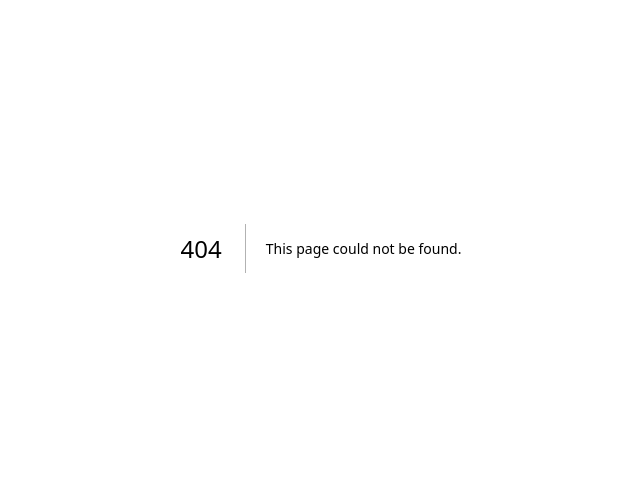
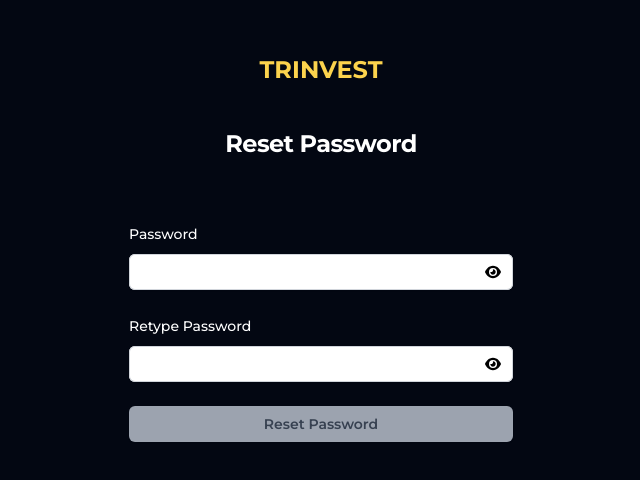
Before and after one commit to JayHansea/trinvest, a Next.js app: page /resetpassword in a window 1280 px wide. Before the commit this address had no page. Shown: the part 152-632 px from the top of the page, without its empty margins (319-959 px from the left). Built offline with nearby package versions, Linux system fonts and the light colour scheme.

Commit message:
reset password

```diff
--- /dev/null
+++ b/app/api/users/resetpassword/route.ts
@@ -0,0 +1,57 @@
+import { connect } from "@/dbConfig/dbConfig";
+import { NextRequest, NextResponse } from "next/server";
+import User from "@/models/userModel";
+import bcryptjs from "bcryptjs";
+
+connect();
+
+export async function POST(request: NextRequest) {
+  try {
+    const reqBody = await request.json();
+    const { token, password, confirmpassword } = reqBody;
+    console.log("token: ", token);
+
+    // check current time
+    const currentTime = Date.now();
+    console.log(currentTime);
+
+    // find user
+    const user = await User.findOne({
+      forgotPasswordToken: token,
+      forgotPasswordTokenExpiry: { $gt: currentTime },
+    });
+
+    // confirm if token is valid
+    if (!user) {
+      return NextResponse.json({ error: "Invalid token" }, { status: 400 });
+    }
+    console.log("User: ", user);
+
+    // Check if passwords match
+    if (password !== confirmpassword) {
+      return NextResponse.json(
+        { error: "Passwords do not match" },
+        { status: 400 }
+      );
+    }
+
+    // hash password
+    const salt = await bcryptjs.genSalt(10);
+    const hashedPassword = await bcryptjs.hash(password, salt);
+
+    // save new password
+    user.password = hashedPassword;
+    user.confirmpassword = hashedPassword;
+    user.forgotPasswordToken = undefined;
+    user.forgotPasswordTokenExpiry = undefined;
+    await user.save();
+
+    // return response
+    return NextResponse.json({
+      message: "Password reset successfully",
+      success: true,
+    });
+  } catch (error: any) {
+    return NextResponse.json({ error: error.message }, { status: 500 });
+  }
+}
--- a/app/forgotpassword/page.tsx
+++ b/app/forgotpassword/page.tsx
@@ -3,8 +3,10 @@
 import Link from "next/link";
 import toast, { Toaster } from "react-hot-toast";
 import axios from "axios";
+import { useRouter } from "next/navigation";
 
 const ForgotPassword = () => {
+  const router = useRouter();
   const [email, setEmail] = useState("");
   const [buttonDisabled, setButtonDisabled] = useState(false);
   const [loading, setLoading] = useState(false);
@@ -26,6 +28,12 @@
         },
         duration: 3000,
       });
+
+      // Simulate a successful password recovery and redirect after 3 seconds
+      setTimeout(() => {
+        setLoading(false);
+        router.push("/");
+      }, 3000);
     } catch (error: any) {
       console.log("Email submmission failed", error.message);
 
--- /dev/null
+++ b/app/resetpassword/page.tsx
@@ -0,0 +1,179 @@
+"use client";
+import React, { useEffect, useState } from "react";
+import { FaEye, FaEyeSlash } from "react-icons/fa6";
+import Link from "next/link";
+import { useRouter } from "next/navigation";
+import axios from "axios";
+import toast, { Toaster } from "react-hot-toast";
+
+const ResetPassword = () => {
+  const router = useRouter();
+  const [token, setToken] = useState("");
+  const [showPassword, setShowPassword] = useState(false);
+  const [showConfirmPassword, setShowConfirmPassword] = useState(false);
+  const [buttonDisabled, setButtonDisabled] = useState(false);
+  const [loading, setLoading] = useState(false);
+  const [user, setUser] = useState({
+    password: "",
+    confirmPassword: "",
+  });
+
+  useEffect(() => {
+    const urlToken = window.location.search.split("=")[1];
+    setToken(urlToken || "");
+  }, []);
+
+  const resetPassword = async (e: React.FormEvent<HTMLFormElement>) => {
+    e.preventDefault();
+    try {
+      setLoading(true);
+
+      // Check if passwords match
+      if (user.password !== user.confirmPassword) {
+        throw new Error("Passwords do not match");
+      }
+
+      const userPassword = await axios.post("/api/users/resetpassword", {
+        token,
+        password: user.password,
+        confirmpassword: user.confirmPassword,
+      });
+      console.log(userPassword);
+
+      // Simulate successful
+      toast.success("Password reset successful", {
+        style: {
+          backgroundColor: "#cef7ea",
+          color: "#306844",
+        },
+        duration: 3000,
+      });
+
+      // Simulate a successful password reset and redirect after 3 seconds
+      setTimeout(() => {
+        setLoading(false);
+        router.push("/login");
+      }, 3000);
+    } catch (error: any) {
+      console.log("Password reset failed", error.message);
+
+      toast.error(error.message, {
+        style: {
+          backgroundColor: "#FFCBDD",
+          color: "#f00",
+        },
+        duration: 3000,
+      });
+    } finally {
+      setLoading(false);
+    }
+  };
+
+  useEffect(() => {
+    // Enable/disable button based on form validity
+    if (user.password.length > 0 && user.confirmPassword.length > 0) {
+      setButtonDisabled(false);
+    } else {
+      setButtonDisabled(true);
+    }
+  }, [user]);
+
+  return (
+    <div
+      className={`bg-gray-950 flex md:h-full sm:h-full lg:h-screen flex-1 flex-col justify-center px-6 py-12 lg:px-8 place-content-center ${
+        loading && "cursor-wait"
+      } `}
+    >
+      <div className="sm:mx-auto sm:w-full sm:max-w-sm">
+        <h1 className="text-2xl text-center uppercase font-bold text-amber-300">
+          <Link href={"/"}>Trinvest</Link>
+        </h1>
+        <h2 className="mt-10 text-center text-2xl font-bold leading-9 tracking-tight text-white">
+          Reset Password
+        </h2>
+        <h2 className="mt-5 text-center text-base leading-9 tracking-tight text-white">
+          <Toaster />
+        </h2>
+      </div>
+      <div className="mt-10 sm:mx-auto sm:w-full sm:max-w-sm">
+        <form className="space-y-6" onSubmit={resetPassword}>
+          <div className="grid grid-cols-1 gap-x-8 gap-y-6 sm:grid-cols-2">
+            <div className="sm:col-span-2">
+              <label
+                htmlFor="password"
+                className="block text-sm font-medium leading-6 text-white"
+              >
+                Password
+              </label>
+              <div className="mt-2 relative">
+                <input
+                  id="password"
+                  name="password"
+                  type={showPassword ? "text" : "password"}
+                  autoComplete="current-password"
+                  required
+                  value={user.password}
+                  onChange={(e) =>
+                    setUser({ ...user, password: e.target.value })
+                  }
+                  className="block w-full rounded-md border-0 px-3 py-1.5 text-gray-800 shadow-sm ring-1 ring-inset ring-gray-300 placeholder:text-gray-400 focus:ring-2 focus:ring-inset focus:ring-amber-300 sm:text-sm sm:leading-6"
+                />
+                <button
+                  type="button"
+                  className="absolute inset-y-0 right-0 flex items-center px-3 cursor-pointer stroke-cyan-500 hover:stroke-cyan-700"
+                  onClick={() => setShowPassword(!showPassword)}
+                >
+                  {showPassword ? <FaEyeSlash /> : <FaEye />}
+                </button>
+              </div>
+            </div>
+            <div className="sm:col-span-2">
+              <label
+                htmlFor="confirmPassword"
+                className="block text-sm font-medium leading-6 text-white"
+              >
+                Retype Password
+              </label>
+              <div className="mt-2 relative">
+                <input
+                  id="confirmPassword"
+                  name="confirmPassword"
+                  type={showConfirmPassword ? "text" : "password"}
+                  autoComplete="current-password"
+                  required
+                  value={user.confirmPassword}
+                  onChange={(e) =>
+                    setUser({ ...user, confirmPassword: e.target.value })
+                  }
+                  className="block w-full rounded-md border-0 px-3 py-1.5 text-gray-800 shadow-sm ring-1 ring-inset ring-gray-300 placeholder:text-gray-400 focus:ring-2 focus:ring-inset focus:ring-amber-300 sm:text-sm sm:leading-6"
+                />
+                <button
+                  type="button"
+                  className="absolute inset-y-0 right-0 flex items-center px-3 cursor-pointer stroke-cyan-500 hover:stroke-cyan-700"
+                  onClick={() => setShowConfirmPassword(!showConfirmPassword)}
+                >
+                  {showConfirmPassword ? <FaEyeSlash /> : <FaEye />}
+                </button>
+              </div>
+            </div>
+          </div>
+
+          <div>
+            <button
+              type="submit"
+              disabled={buttonDisabled}
+              className={`flex w-full justify-center rounded-md px-3 py-1.5 text-sm font-semibold leading-6 shadow-sm hover:bg-white focus-visible:outline focus-visible:outline-2 focus-visible:outline-offset-2 focus-visible:outline-amber-300 bg-amber-300 text-black ${
+                buttonDisabled &&
+                "bg-gray-400 text-gray-700 cursor-not-allowed hover:bg-gray-400"
+              }  ${loading && "cursor-wait"}`}
+            >
+              Reset Password
+            </button>
+          </div>
+        </form>
+      </div>
+    </div>
+  );
+};
+
+export default ResetPassword;
--- a/helpers/mailer.ts
+++ b/helpers/mailer.ts
@@ -34,13 +34,15 @@
       to: email,
       subject:
         emailType === "VERIFY" ? "Verify your email" : "Reset your Password",
-      html: `<p>Click <a href="${
-        process.env.DOMAIN
-      }/verifyemail?token=${hashedToken}">here</a> to ${
+      html: `<p>Click <a href="${process.env.DOMAIN}/${
+        emailType === "VERIFY" ? "verifyemail" : "resetpassword"
+      }?token=${hashedToken}">here</a> to ${
         emailType === "VERIFY" ? "verify your email" : "reset your password"
       } or copy and paste the link below in your browser. <br><br> ${
         process.env.DOMAIN
-      }/verifyemail?token=${hashedToken}</p>`,
+      }/${
+        emailType === "VERIFY" ? "verifyemail" : "resetpassword"
+      }?token=${hashedToken}</p>`,
     };
 
     const mailResponse = await transporter.sendMail(mailOptions);
```
Also changed, not shown: middleware.ts (+31 -2 lines).
